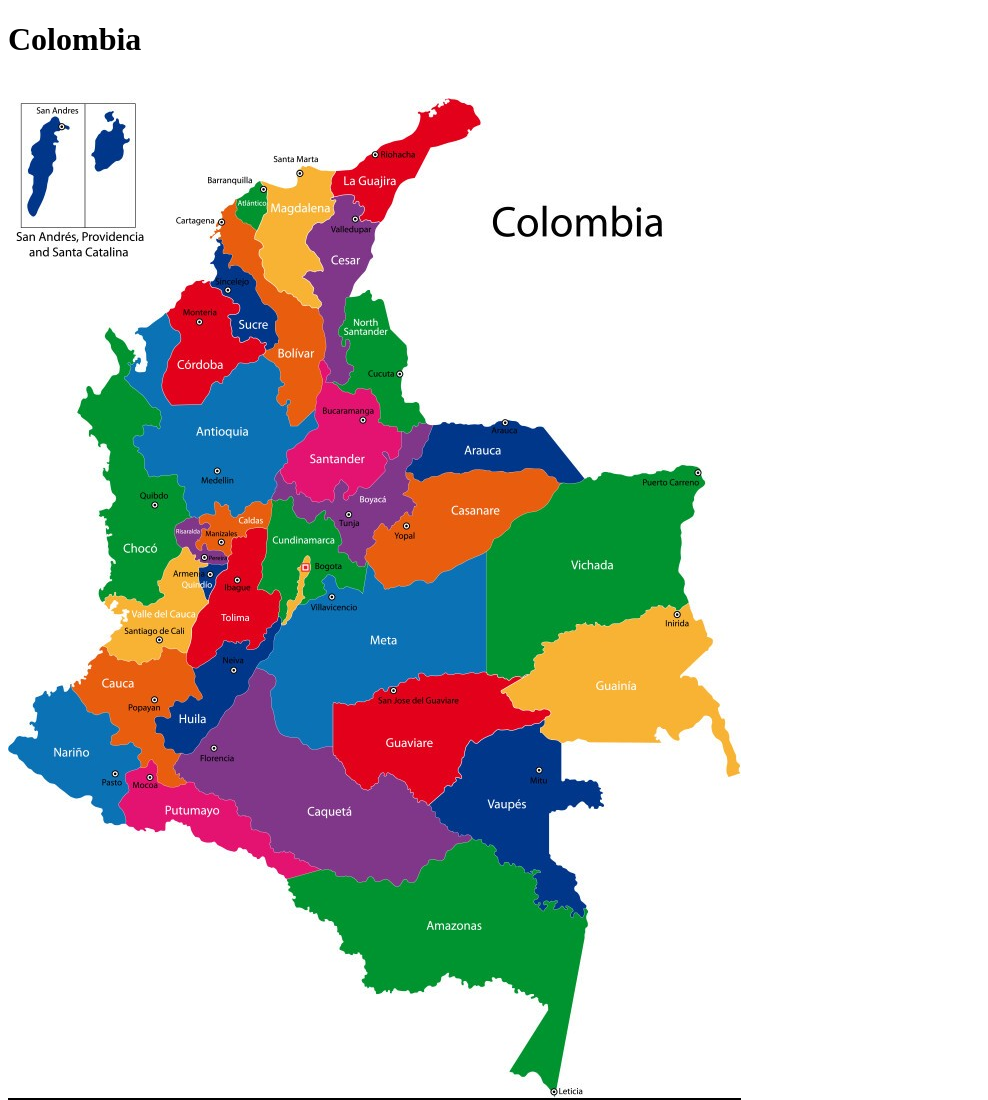
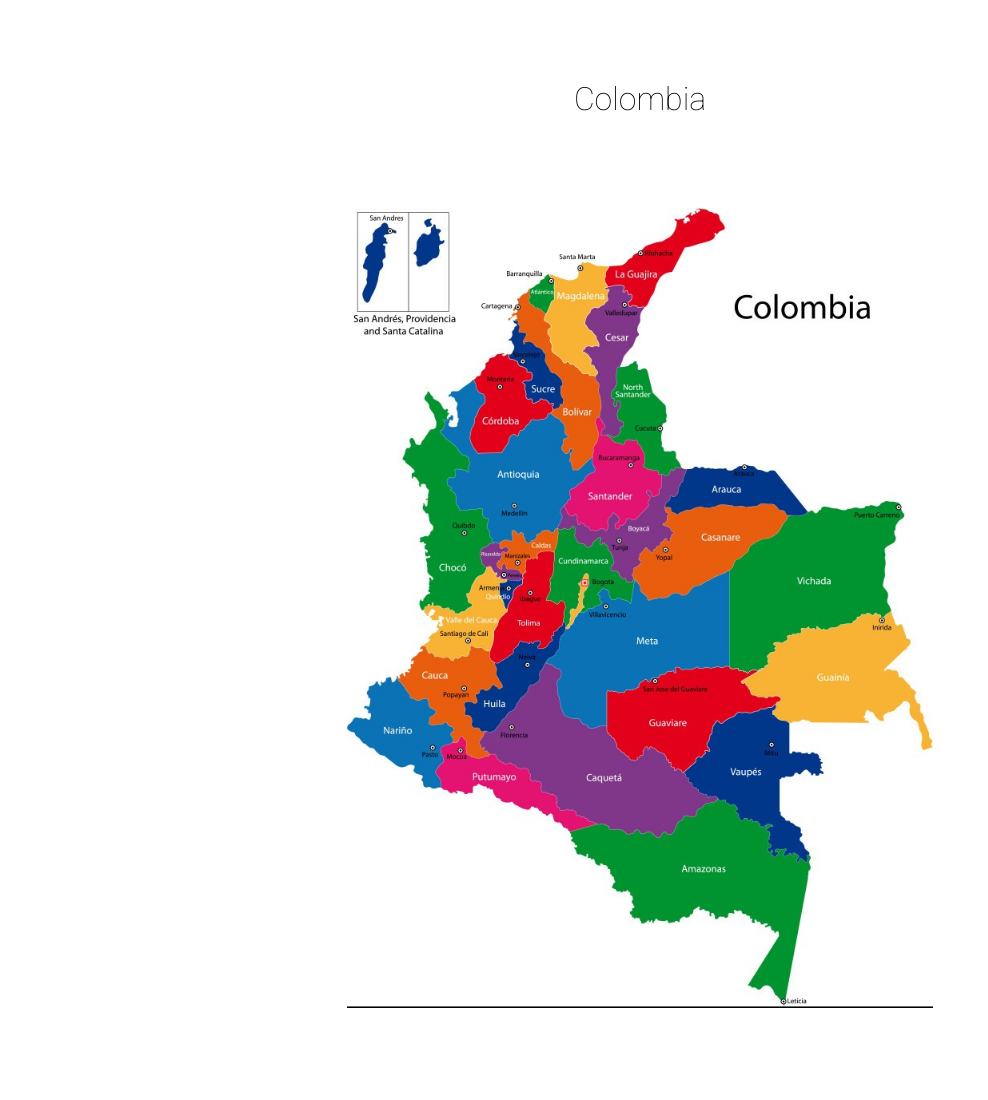
Before and after one commit to amdresw/Html-1, a plain HTML site: page Html taller 1/index.html in a window 1280 px wide. Shown: the whole page, without its empty margins (0-988 px from the left). After the commit the page ends 1016 px from the top, so only its background shows below. Drawn offline with Linux system fonts and the light colour scheme.

Commit message:
feat: :sparkles: map center
map aling update and contain for the tittle created.

```diff
--- a/Html taller 1/css/style.css
+++ b/Html taller 1/css/style.css
@@ -6,3 +6,24 @@
     font-weight: 100;
     font-style: normal;
 }
+
+.body {
+    display: flex;
+    flex-direction: column;
+    align-items: center;
+    justify-content: center;
+    height: 200px;
+    margin: 0;
+}
+
+.mapa {
+    display: flex;
+    justify-content: center;
+    align-items: center;
+    overflow: hidden;
+}
+
+img {
+    max-width: 100%; /* La imagen se ajusta al contenedor */
+    height: 800px;    /* Mantiene la proporción de la imagen */
+}
--- a/Html taller 1/index.html
+++ b/Html taller 1/index.html
@@ -3,18 +3,23 @@
 <head>
     <meta charset="UTF-8">
     <meta name="viewport" content="width=device-width, initial-scale=1.0">
+    <link rel="stylesheet" href="css/style.css">
     <title>Mapa</title>
 </head>
 <body>
-<h1 class="Roboto">Colombia</h1><br>
-<img src="images/1605247.jpg" usemap="#image-map">
+    <div class="body">
+        <h1 class="Roboto">Colombia</h1><br>
+    </div>
 
-<map name="image-map">
-    <area target="_blank" alt="Vichada" title="Vichada" href="" coords="478,456,484,451,486,442,491,438,497,438,501,432,504,425,511,418,517,417,525,415,535,412,538,406,545,397,551,390,556,387,565,387,572,386,577,383,585,385,592,383,596,376,602,376,614,378,623,379,632,379,650,377,642,377,658,374,665,373,674,369,685,370,691,375,694,382,689,393,687,401,687,413,681,419,676,426,674,436,674,449,673,463,672,471,675,480,676,490,679,499,679,505,670,511,664,508,657,509,646,509,639,514,635,519,628,521,613,522,608,526,595,528,584,527,577,526,571,527,567,532,559,533,551,535,549,541,542,543,535,545,536,555,528,558,526,570,519,575,512,577,503,580,494,578,487,575,480,574" shape="poly">
-    <area target="_blank" alt="Antioquia" title="Antioquia" href="" coords="117,281,121,286,126,290,130,295,136,299,140,306,146,310,152,312,154,321,152,329,140,329,137,335,126,340,130,345,132,353,136,358,139,371,150,377,142,378,158,378,164,376,170,378,171,386,177,388,176,396,178,403,179,409,182,418,188,419,194,416,202,415,207,408,220,408,215,410,223,416,229,417,235,414,239,409,243,405,253,406,262,403,267,394,268,386,265,380,267,375,275,367,282,351,281,362,278,356,290,347,297,340,301,336,309,331,309,318,306,313,290,328,282,329,281,322,278,314,281,307,273,309,269,303,273,288,272,275,268,269,260,262,249,262,242,263,253,257,235,267,229,270,219,276,212,284,205,285,194,304,165,307,161,300,157,293,155,287,156,278,161,272,162,263,164,256,168,250,172,246,173,239,168,233,164,226,161,218,150,220,143,225,139,229,133,230,131,236,135,241,138,247,137,262,138,272,131,274,127,269,132,265,120,274,120,265" shape="poly">
-    <area target="_blank" alt="Meta" title="Meta" href="" coords="325,650,325,608,332,608,341,610,347,608,355,604,363,601,366,595,377,594,381,590,387,590,392,587,398,585,411,584,411,578,419,580,426,580,434,579,447,578,437,576,454,578,464,576,470,577,479,576,477,455,459,464,453,469,446,472,437,475,430,479,425,487,419,487,414,485,407,485,401,489,391,489,384,490,378,493,374,487,367,479,367,476,360,468,355,496,349,493,339,488,331,491,328,486,321,479,315,484,319,492,317,497,311,500,304,503,298,508,291,509,285,516,283,523,278,528,270,534,266,543,265,554,261,560,255,563,249,569,256,574,263,579,267,586,264,592,263,600,264,610,265,619,268,629,273,637,282,638,290,641,294,648,306,653,317,650" shape="poly">
-    <area target="_blank" alt="Magdalena" title="Magdalena" href="" coords="246,140,250,141,252,144,255,149,251,156,255,165,256,176,258,182,267,188,274,194,281,196,287,199,291,206,297,209,302,209,310,210,315,206,311,200,306,196,307,192,301,183,295,180,300,174,308,174,314,174,315,167,312,160,302,150,298,144,300,136,304,132,308,127,315,125,326,116,326,107,323,102,324,90,325,81,329,73,318,72,307,69,293,70,290,87,278,90,255,84,259,110,250,141,249,134,253,122,257,115,252,129" shape="poly">
-    <area target="_blank" alt="Valle del cauca" title="Valle del cauca" href="" coords="179,552,183,542,184,529,188,518,193,513,200,507,198,500,193,488,190,479,189,472,200,467,192,463,187,459,183,453,177,449,170,455,162,463,156,473,152,480,148,484,150,494,156,499,149,502,140,507,132,504,124,501,116,500,108,496,101,497,95,502,100,509,106,503,109,507,104,511,110,515,116,511,119,516,112,527,105,532,103,538,97,549,99,555,101,558,109,562,121,562,128,564,132,567,144,561,149,562,157,552,164,552,171,554" shape="poly">
-</map>
+<div class= "mapa">
+    <img src="images/1605247.jpg" usemap="#image-map">
+    <map name="image-map">
+        <area target="_blank" alt="Vichada" title="Vichada" href="#" coords="478,456,484,451,486,442,491,438,497,438,501,432,504,425,511,418,517,417,525,415,535,412,538,406,545,397,551,390,556,387,565,387,572,386,577,383,585,385,592,383,596,376,602,376,614,378,623,379,632,379,650,377,642,377,658,374,665,373,674,369,685,370,691,375,694,382,689,393,687,401,687,413,681,419,676,426,674,436,674,449,673,463,672,471,675,480,676,490,679,499,679,505,670,511,664,508,657,509,646,509,639,514,635,519,628,521,613,522,608,526,595,528,584,527,577,526,571,527,567,532,559,533,551,535,549,541,542,543,535,545,536,555,528,558,526,570,519,575,512,577,503,580,494,578,487,575,480,574" shape="poly">
+        <area target="_blank" alt="Antioquia" title="Antioquia" href="#" coords="117,281,121,286,126,290,130,295,136,299,140,306,146,310,152,312,154,321,152,329,140,329,137,335,126,340,130,345,132,353,136,358,139,371,150,377,142,378,158,378,164,376,170,378,171,386,177,388,176,396,178,403,179,409,182,418,188,419,194,416,202,415,207,408,220,408,215,410,223,416,229,417,235,414,239,409,243,405,253,406,262,403,267,394,268,386,265,380,267,375,275,367,282,351,281,362,278,356,290,347,297,340,301,336,309,331,309,318,306,313,290,328,282,329,281,322,278,314,281,307,273,309,269,303,273,288,272,275,268,269,260,262,249,262,242,263,253,257,235,267,229,270,219,276,212,284,205,285,194,304,165,307,161,300,157,293,155,287,156,278,161,272,162,263,164,256,168,250,172,246,173,239,168,233,164,226,161,218,150,220,143,225,139,229,133,230,131,236,135,241,138,247,137,262,138,272,131,274,127,269,132,265,120,274,120,265" shape="poly">
+        <area target="_blank" alt="Meta" title="Meta" href="#" coords="325,650,325,608,332,608,341,610,347,608,355,604,363,601,366,595,377,594,381,590,387,590,392,587,398,585,411,584,411,578,419,580,426,580,434,579,447,578,437,576,454,578,464,576,470,577,479,576,477,455,459,464,453,469,446,472,437,475,430,479,425,487,419,487,414,485,407,485,401,489,391,489,384,490,378,493,374,487,367,479,367,476,360,468,355,496,349,493,339,488,331,491,328,486,321,479,315,484,319,492,317,497,311,500,304,503,298,508,291,509,285,516,283,523,278,528,270,534,266,543,265,554,261,560,255,563,249,569,256,574,263,579,267,586,264,592,263,600,264,610,265,619,268,629,273,637,282,638,290,641,294,648,306,653,317,650" shape="poly">
+        <area target="_blank" alt="Magdalena" title="Magdalena" href="#" coords="246,140,250,141,252,144,255,149,251,156,255,165,256,176,258,182,267,188,274,194,281,196,287,199,291,206,297,209,302,209,310,210,315,206,311,200,306,196,307,192,301,183,295,180,300,174,308,174,314,174,315,167,312,160,302,150,298,144,300,136,304,132,308,127,315,125,326,116,326,107,323,102,324,90,325,81,329,73,318,72,307,69,293,70,290,87,278,90,255,84,259,110,250,141,249,134,253,122,257,115,252,129" shape="poly">
+        <area target="_blank" alt="Valle del Cauca" title="Valle del cauca" href="#" coords="179,552,183,542,184,529,188,518,193,513,200,507,198,500,193,488,190,479,189,472,200,467,192,463,187,459,183,453,177,449,170,455,162,463,156,473,152,480,148,484,150,494,156,499,149,502,140,507,132,504,124,501,116,500,108,496,101,497,95,502,100,509,106,503,109,507,104,511,110,515,116,511,119,516,112,527,105,532,103,538,97,549,99,555,101,558,109,562,121,562,128,564,132,567,144,561,149,562,157,552,164,552,171,554" shape="poly">
+    </map>
+</div>
 </body>
 </html>
```
